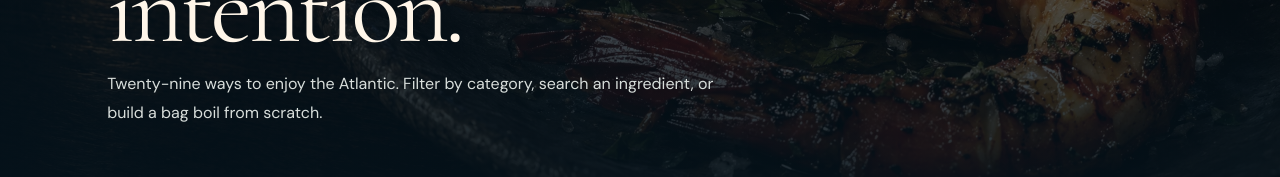
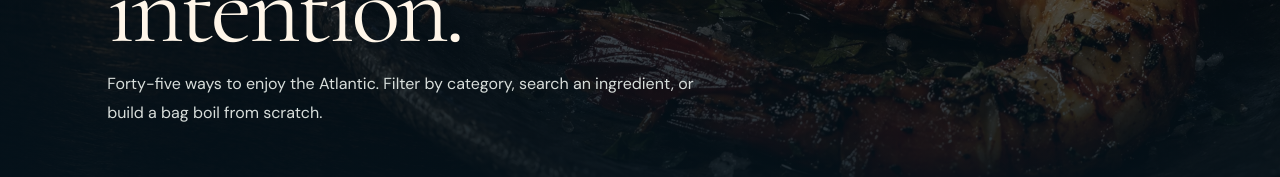
Before and after one commit to Samuel-Fx-1/Sea_Food, a React (Vite) app: page /menu in a window 1280 px wide. Shown: the part 349-526 px from the top of the page. Built offline with nearby package versions, Linux system fonts and the light colour scheme.

Commit message:
Update the menu page dish count

```diff
--- a/src/pages/MenuPage.tsx
+++ b/src/pages/MenuPage.tsx
@@ -53,7 +53,7 @@ export default function MenuPage() {
       <PageHero
         eyebrow="The menu"
         title="From our waters, with intention."
-        description="Twenty-nine ways to enjoy the Atlantic. Filter by category, search an ingredient, or build a bag boil from scratch."
+        description="Forty-five ways to enjoy the Atlantic. Filter by category, search an ingredient, or build a bag boil from scratch."
         image={heroImage}
       />
 
```
